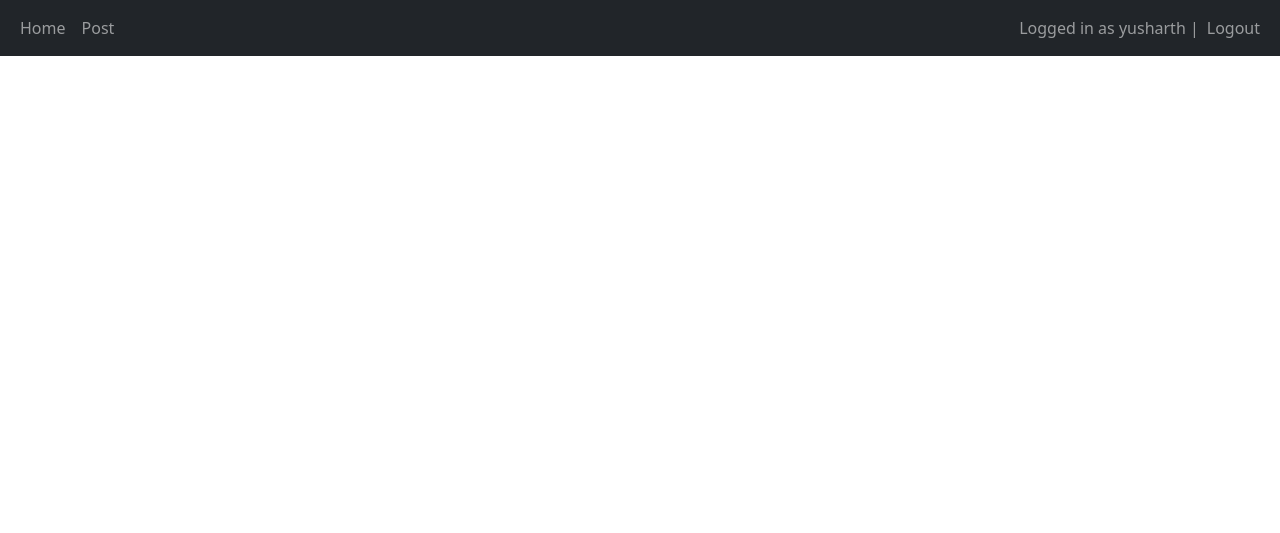
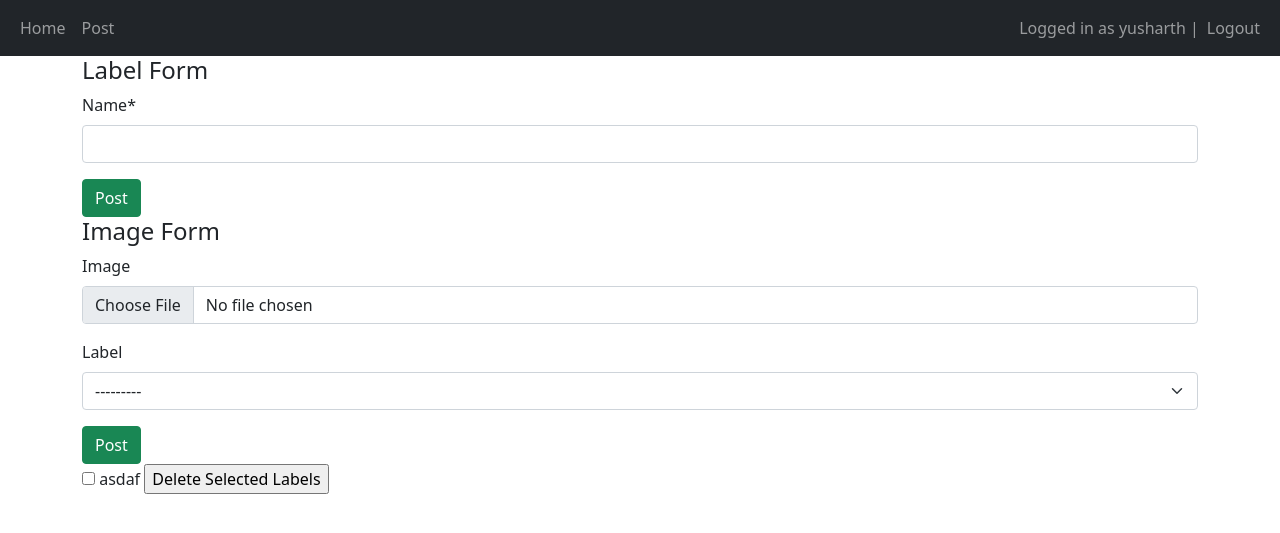
Before and after one commit to yusharth/origin-health, a Django app: page /admin_dashboard in a window 1280 px wide. Shown: the top 533 px of the page. Run offline with Django 4.2, Linux system fonts and the light colour scheme; a user stored in the database is signed in; data comes from the database, SQL or seed files in the repository; both versions use the stored data as it was after the commit; some libraries are stand-ins or nearby versions.

Commit message:
working everythin

```diff
--- a/myapp/templates/myapp/admin_dashboard.html
+++ b/myapp/templates/myapp/admin_dashboard.html
@@ -1,32 +1,25 @@
-<!-- myapp/admin_dashboard.html -->
 {% extends 'myapp/base.html' %} {% block title %}Admin Dashboard{% endblock %}
-<!-- Display existing labels -->
-{% for label in labels %}
-    <p>{{ label.name }}</p>
-{% endfor %}
+{% load crispy_forms_tags %} {% block content %}
+<form method="post" enctype="multipart/form-data">
+<h4> Label Form</h4>
+  {% csrf_token %}{{label_form|crispy}}
+  <button type="submit" class="btn btn-success">Post</button>
+</form>
+{% load crispy_forms_tags %}
+<form method="post" enctype="multipart/form-data">
+<h4> Image Form</h4>
+  {% csrf_token %}{{image_form|crispy}}
+  <button type="submit" class="btn btn-success">Post</button>
+</form>
 
-<!-- Create new label form -->
 <form method="post" action="{% url 'admin_dashboard' %}">
     {% csrf_token %}
-    {{ label_form.as_p }}
-    <input type="submit" value="Create Label">
-</form>
-
-<!-- Delete labels form -->
-<form method="post" action="{% url 'admin_dashboard' %}">
-    {% csrf_token %}
-    <input type="hidden" name="labels_to_delete" value="{{ labels|join:',' }}">
+    {% for label in labels %}
+        <label>
+            <input type="checkbox" name="labels_to_delete" value="{{ label.id }}">
+            {{ label.name }}
+        </label>
+    {% endfor %}
     <input type="submit" value="Delete Selected Labels">
 </form>
-
-<!-- Image upload form -->
-<form method="post" action="{% url 'admin_dashboard' %}" enctype="multipart/form-data">
-    {% csrf_token %}
-    {{ image_form.as_p }}
-    <input type="submit" value="Upload Image">
-</form>
-
-<!-- Display existing images -->
-{% for post in posts %}
-    <img src="{{ post.image.url }}" alt="Image">
-{% endfor %}
+{% endblock %}
--- a/myapp/views.py
+++ b/myapp/views.py
@@ -9,6 +9,9 @@
 
 @login_required(login_url="/login")
 def home(request):
+    if request.user.is_superuser:
+        print("Print HEREASDFADSFDSAFS")
+        return redirect('admin_dashboard')
     posts = Post.objects.all()
     print("ROUND1")
     if request.method == "POST":
@@ -35,12 +38,35 @@
                     group.user_set.remove(user)
                 except:
                     pass
-    if request.user.is_superuser:
-        print("Print HEREASDFADSFDSAFS")
-        return redirect('admin_dashboard')
 
     return render(request, 'myapp/home.html', {"posts": posts})
 
+# @user_passes_test(lambda u: u.is_superuser)
+# def admin_dashboard(request):
+#     labels = Label.objects.all()
+#     posts = Post.objects.all()
+
+#     if request.method == "POST":
+#         # Handling label creation
+#         label_form = LabelForm(request.POST)
+#         if label_form.is_valid():
+#             label_form.save()
+
+#         # Handling label deletion
+#         labels_to_delete = request.POST.getlist('labels_to_delete')
+#         if labels_to_delete:
+#             Label.objects.filter(id__in=labels_to_delete).delete()
+
+#         # Handling image upload
+#         image_form = ImageUploadForm(request.POST, request.FILES)
+#         if image_form.is_valid():
+#             image_form.save()
+
+#     else:
+#         label_form = LabelForm()
+#         image_form = ImageUploadForm()
+
+#     return render(request, 'myapp/admin_dashboard.html', {"labels": labels, "posts": posts, "label_form": label_form, "image_form": image_form})
 @user_passes_test(lambda u: u.is_superuser)
 def admin_dashboard(request):
     labels = Label.objects.all()
```
Also changed, not shown: db.sqlite3, media/images/ebill.jpeg (added).
